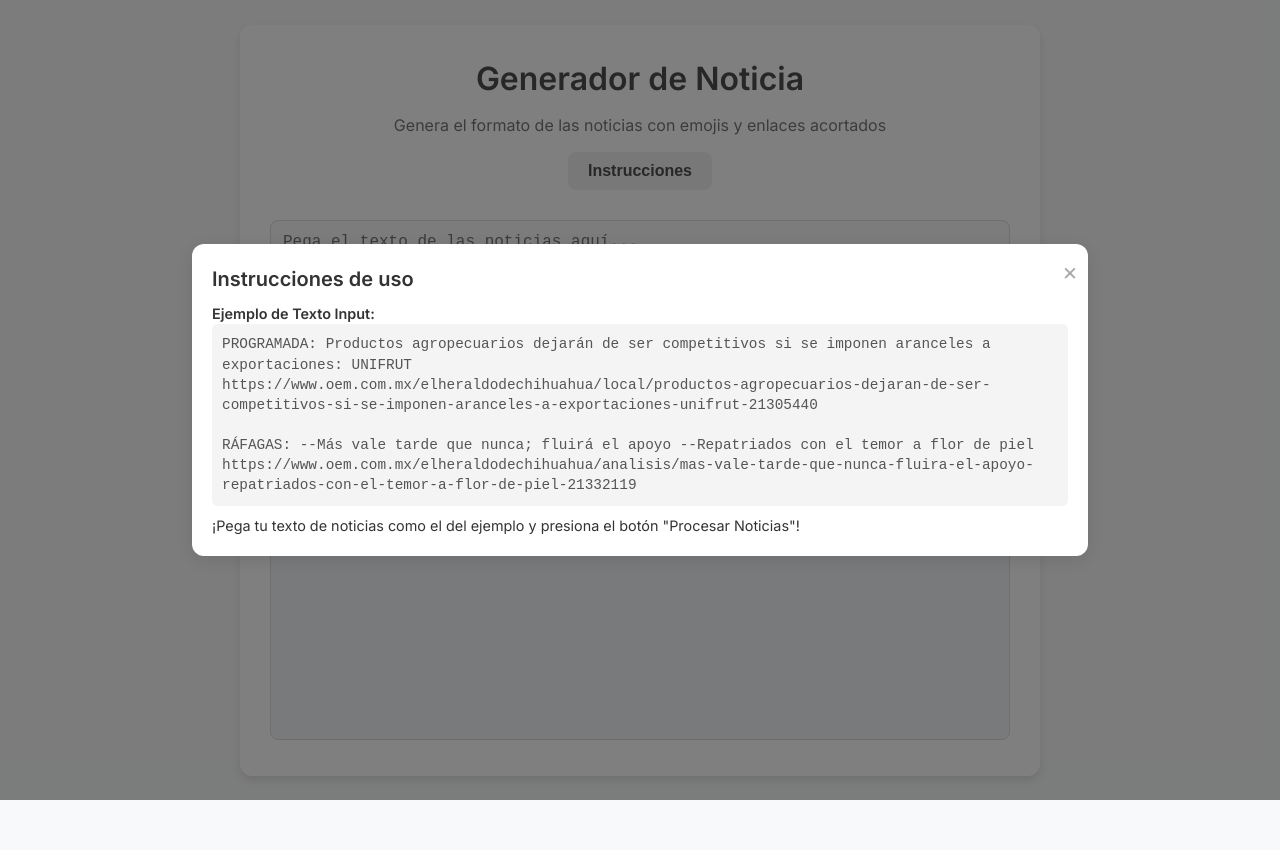
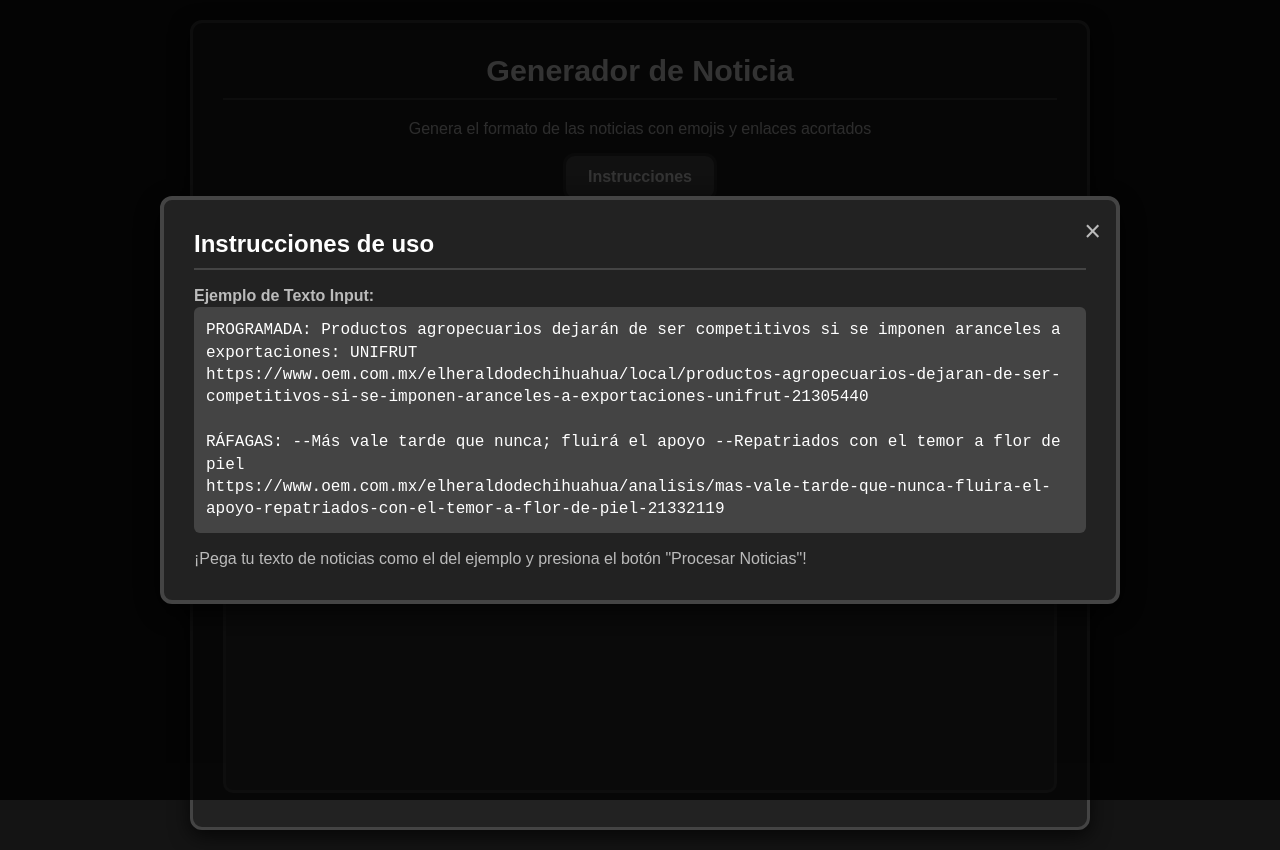
Before and after one commit to hyperhue-studio/NewsDiffusionAutomatizer, a website: page public/index.html in a window 1280 px wide. Both pictures are taken after a click on the button "Instrucciones". Before the commit the page ends 800 px from the top, so only its background shows below. Drawn offline with Linux system fonts and the light colour scheme.

Commit message:
Update styles.css

```diff
--- a/public/styles.css
+++ b/public/styles.css
@@ -7,97 +7,110 @@
 
 /* Fuente principal */
 body {
-    font-family: 'Inter', sans-serif;
-    background-color: #f8f9fa;
-    color: #333;
-    line-height: 1.5;
+    font-family: 'Arial', sans-serif;
+    background-color: #141414;  /* Fondo aún más oscuro */
+    color: #ddd;
+    padding: 20px;
     display: flex;
     justify-content: center;
     align-items: center;
     min-height: 100vh;
-    padding: 20px;
+    overflow: auto;
 }
 
 /* Contenedor principal */
 .container {
-    width: 100%;
-    max-width: 800px;
-    background-color: #ffffff;
-    border-radius: 12px;
-    box-shadow: 0 4px 10px rgba(0, 0, 0, 0.1);
+    width: 90%;
+    max-width: 900px;
+    text-align: center;
+    background-color: #222;  /* Fondo de contenedor oscuro */
     padding: 30px;
-    text-align: center;
+    border-radius: 12px; /* Bordes más redondeados */
+    box-shadow: 0 6px 20px rgba(0, 0, 0, 0.7); /* Sombra más pronunciada */
+    display: flex;
+    flex-direction: column;
+    border: 3px solid #444; /* Contorno del contenedor */
 }
 
-/* Encabezado */
-.header h1 {
-    font-size: 2rem;
-    color: #4e4e4e;
-    margin-bottom: 10px;
+/* Título */
+h1 {
+    font-size: 1.9rem;
+    margin-bottom: 20px;
+    color: #fff;
+    border-bottom: 2px solid #444; /* Línea de separación debajo del título */
+    padding-bottom: 10px;
 }
 
-.header p {
+/* Etiqueta */
+label {
     font-size: 1rem;
-    color: #777;
+    display: block;
+    margin-bottom: 10px;
+    color: #bbb; /* Gris claro para las etiquetas */
 }
 
-/* Contenedor de formulario */
+/* Contenedor de texto */
 .form-container {
     margin: 20px 0;
 }
 
-/* Estilos para el área de texto */
+/* Estilo de área de texto */
 textarea {
     width: 100%;
-    padding: 12px;
+    padding: 14px;
     margin-top: 10px;
-    border: 1px solid #ddd;
-    border-radius: 8px;
+    border: 3px solid #444;  /* Bordes más gruesos */
+    border-radius: 10px;
+    background-color: #333;
+    color: #fff;
     font-size: 1rem;
-    background-color: #f9f9f9;
-    color: #333;
     resize: none;
+    transition: border-color 0.3s ease, background-color 0.3s ease;
 }
 
 textarea:focus {
-    border-color: #4c6ef5;
     outline: none;
-    background-color: #ffffff;
+    border-color: #007BFF;  /* Resalta al enfocar */
+    background-color: #444; /* Fondo ligeramente más claro */
 }
 
 /* Botón de procesar */
 button {
-    margin-top: 20px;
-    padding: 12px 24px;
-    background-color: #4c6ef5;
-    color: #ffffff;
-    font-size: 1rem;
+    margin-top: 15px;  /* Ajustamos el padding aquí */
+    padding: 14px 28px;
+    background-color: #555;  /* Gris oscuro */
+    color: #fff;  /* Color claro */
+    font-size: 1.1rem;
     font-weight: bold;
-    border: none;
-    border-radius: 8px;
+    border: 3px solid #333;  /* Borde oscuro */
+    border-radius: 12px; /* Bordes redondeados */
     cursor: pointer;
-    transition: background-color 0.3s ease;
+    transition: background-color 0.3s ease, border-color 0.3s ease;
 }
 
 button:hover {
-    background-color: #3654d4;
+    background-color: #fff;  /* Fondo blanco al hacer hover */
+    color: #141414;  /* Texto negro */
+    border-color: #333;  /* Borde más oscuro al hacer hover */
 }
 
 /* Botón de instrucciones */
 #instructions-button {
     margin-top: 15px;
-    padding: 10px 20px;
-    background-color: #f1f1f1;
-    color: #4e4e4e;
+    padding: 12px 22px;
+    background-color: #555;  /* Gris más claro */
+    color: #fff;
+    border: 3px solid #333;
+    border-radius: 12px;
+    cursor: pointer;
     font-size: 1rem;
-    border: none;
-    border-radius: 8px;
-    cursor: pointer;
-    transition: background-color 0.3s ease;
+    transition: 0.3s;
 }
 
 #instructions-button:hover {
-    background-color: #ddd;
+    background-color: #fff;  /* Hover blanco */
+    color: #141414;  /* Texto negro */
+    border-color: #333;  /* Borde más oscuro */
 }
 
 /* Contenedor de salida */
@@ -105,102 +118,83 @@ button:hover {
     margin-top: 30px;
 }
 
+/* Estilo del área de texto de salida */
 #output-text {
-    background-color: #f3f4f6;
-    color: #333;
-    border: 1px solid #ddd;
-    padding: 12px;
-    border-radius: 8px;
+    background-color: #333;
+    color: #fff;
+    border: 3px solid #444;  /* Bordes más gruesos para salida */
+    padding: 14px;
+    border-radius: 10px;
     font-size: 1rem;
     resize: none;
     min-height: 200px;
 }
 
-#output-text:focus {
-    outline: none;
-}
-
 /* Popup de instrucciones */
 .popup {
-    display: none; /* Inicialmente oculto */
+    display: none;
     position: fixed;
     top: 0;
     left: 0;
     width: 100%;
     height: 100%;
-    background-color: rgba(0, 0, 0, 0.5);
+    background-color: rgba(0, 0, 0, 0.8); /* Fondo más oscuro para el popup */
     justify-content: center;
     align-items: center;
     z-index: 999;
 }
 
-/* Ajustes en el popup para hacerlo más horizontal */
 .popup-content {
-    background-color: white;
-    padding: 20px;
+    background-color: #222;  /* Fondo oscuro del popup */
+    padding: 30px;
     border-radius: 12px;
-    width: 70%; /* Reducimos el ancho máximo */
-    max-height: 70vh; /* Limitamos la altura máxima para evitar que ocupe todo el viewport */
-    overflow-y: auto; /* Añadimos un scroll interno si el contenido excede la altura máxima */
+    width: 75%;
+    max-height: 70vh;
+    overflow-y: auto;
     text-align: left;
-    box-shadow: 0 4px 20px rgba(0, 0, 0, 0.1);
+    box-shadow: 0 8px 30px rgba(0, 0, 0, 0.8); /* Sombra más intensa */
     position: relative;
+    border: 4px solid #444; /* Borde del popup */
 }
 
-/* Ajustamos el tamaño del texto */
 .popup-content h2 {
-    font-size: 1.25rem; /* Reducimos ligeramente el tamaño del título */
-    margin-bottom: 10px;
+    font-size: 1.5rem;
+    margin-bottom: 15px;
+    color: #fff;
+    border-bottom: 2px solid #444; /* Línea en la parte inferior del título */
+    padding-bottom: 10px;
 }
 
 .popup-content p,
 .popup-content pre {
-    font-size: 0.9rem; /* Reducimos el tamaño del texto del contenido */
-    line-height: 1.4; /* Mejoramos el espaciado entre líneas para legibilidad */
+    font-size: 1rem;
+    line-height: 1.4;
+    color: #bbb; /* Gris claro para el texto */
 }
 
-/* Estilo del preformato para el ejemplo */
 .popup-content pre {
-    background-color: #f4f4f4;
-    padding: 10px;
+    background-color: #444;
+    padding: 12px;
     border-radius: 6px;
     font-family: 'Courier New', monospace;
-    color: #555;
+    color: #fff;
     word-wrap: break-word;
     white-space: pre-wrap;
-    margin-bottom: 10px;
-    max-height: 50vh; /* Limitamos también la altura del bloque preformateado */
-    overflow-y: auto; /* Scroll interno si el texto excede la altura */
+    margin-bottom: 15px;
+    max-height: 60vh;
+    overflow-y: auto;
 }
 
-/* Ajustamos el botón de cerrar */
+/* Botón de cierre del popup */
 #close-popup {
-    font-size: 1.5rem; /* Reducimos el tamaño del botón de cerrar */
-    color: #aaa;
+    font-size: 1.8rem;
+    color: #bbb;
     cursor: pointer;
     position: absolute;
-    top: 10px;
-    right: 10px;
+    top: 15px;
+    right: 15px;
 }
 
 #close-popup:hover {
-    color: #333;
+    color: #fff;
 }
-
-
-/* Estilo para el contenido del popup */
-h2 {
-    font-size: 1.5rem;
-    margin-bottom: 10px;
-}
-
-pre {
-    background-color: #f4f4f4;
-    padding: 10px;
-    border-radius: 6px;
-    font-family: 'Courier New', monospace;
-    color: #555;
-    word-wrap: break-word;
-    white-space: pre-wrap;
-    margin-bottom: 10px;
-}
```
